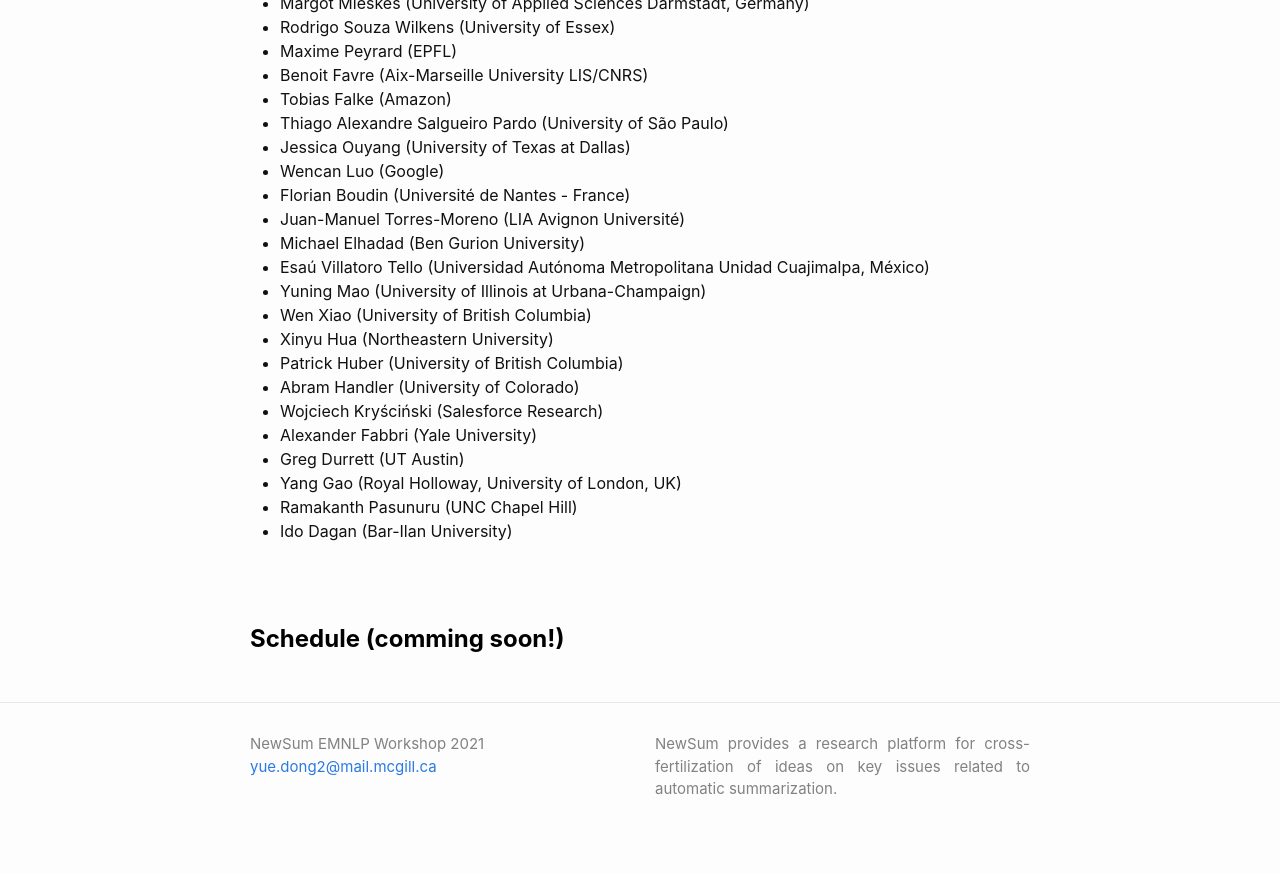
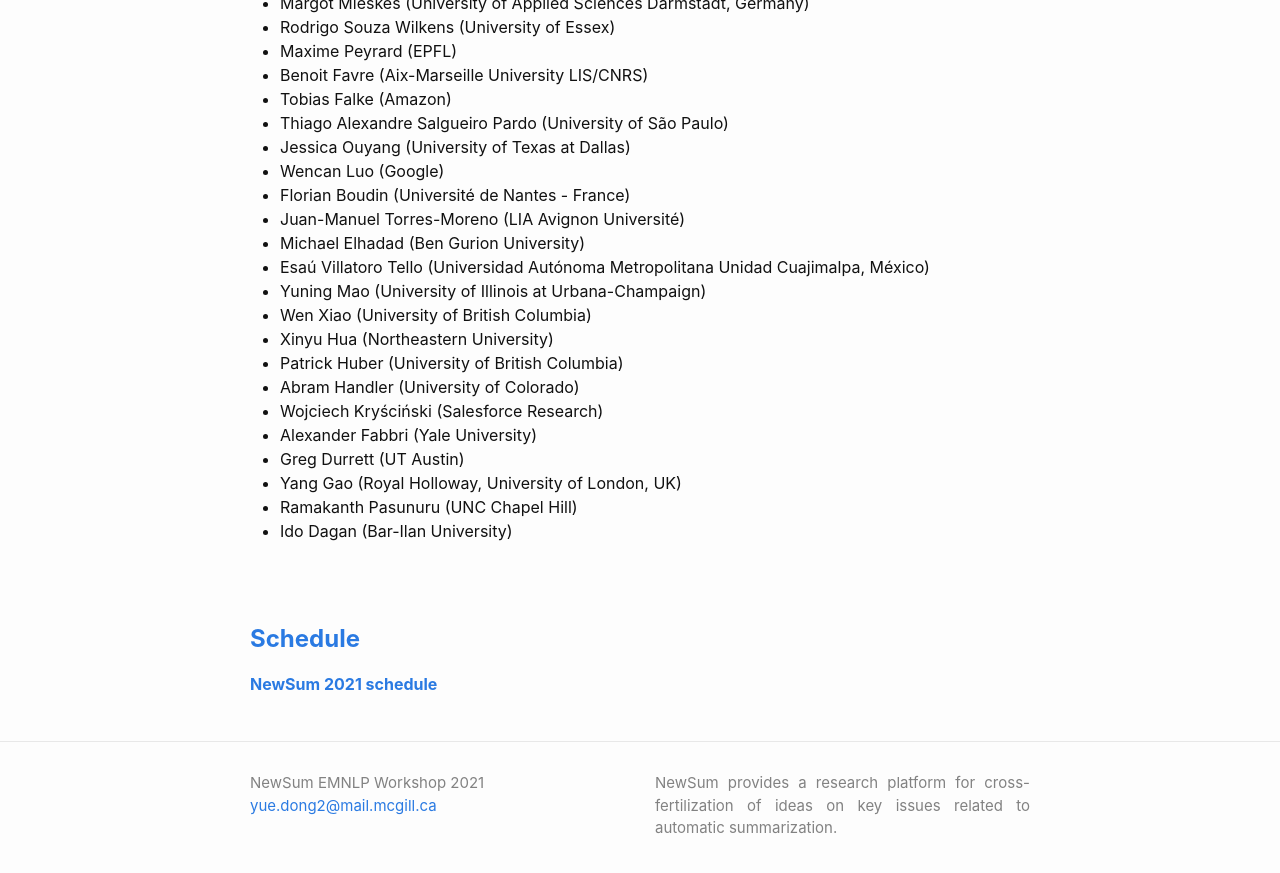
Before and after one commit to newsumm/newsumm.github.io, a Jekyll site: the page built from index.md, in a window 1280 px wide and 900 px high, scrolled down 4086 px. Shown: the top 873 px of the window. Built offline with Jekyll 4.4.1, drawn with Linux system fonts in a browser that asks for light colours.

Commit message:
Update index.md

```diff
--- a/index.md
+++ b/index.md
@@ -242,7 +242,8 @@ All deadlines are 11.59 pm UTC -12h (“anywhere on Earth”).
 
 
 <br> <br>
-<h2 class="blackpar_title" id="Schedule">Schedule (comming soon!)</h2>
+<h2 class="blackpar_title" id="Schedule"><a href="https://summarization2021.github.io/schedule/"><b>Schedule</b></a></h2>
+<a href="https://summarization2021.github.io/schedule/"><b>NewSum 2021 schedule</b></a>
 
 
 <!--
```
